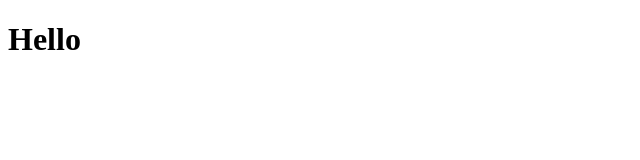
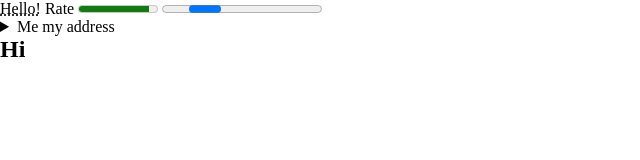
Before and after one commit to Nowshin1009/Digital_Products, a plain HTML site: page test.html in a window 1280 px wide. Shown: the whole page, without its empty margins (0-640 px from the left). Drawn offline with Linux system fonts and the light colour scheme.

Commit message:
some new attributes

```diff
--- /dev/null
+++ b/test.css
@@ -0,0 +1,8 @@
+*{
+    margin: 0px;
+    padding: 0px;
+}
+.test{
+    color: aqua;
+    cursor: url(https://upload.wikimedia.org/wikipedia/en/0/05/Hello_kitty_character_portrait.png),auto;
+}
--- a/test.html
+++ b/test.html
@@ -4,8 +4,19 @@
     <meta charset="UTF-8">
     <meta name="viewport" content="width=device-width, initial-scale=1.0">
     <title>Digital_Products</title>
+    <link rel="stylesheet" href="test.css">
 </head>
 <body>
-    <h1>Hello</h1>
+    <h > <abbr title="Hello from Nowshin"> Hello!</abbr></h1>
+    <label for="disk" >Rate</label>
+    <meter id="disk" value="0.9"> </meter>
+    <progress></progress>
+    <details>
+        <summary >Me my address</summary>
+        Lorem ipsum, dolor sit amet consectetur adipisicing elit. Odio, vel.
+    </details>
+<h2 class="emoji">Hi</h2>
+
+
 </body>
 </html>
```
